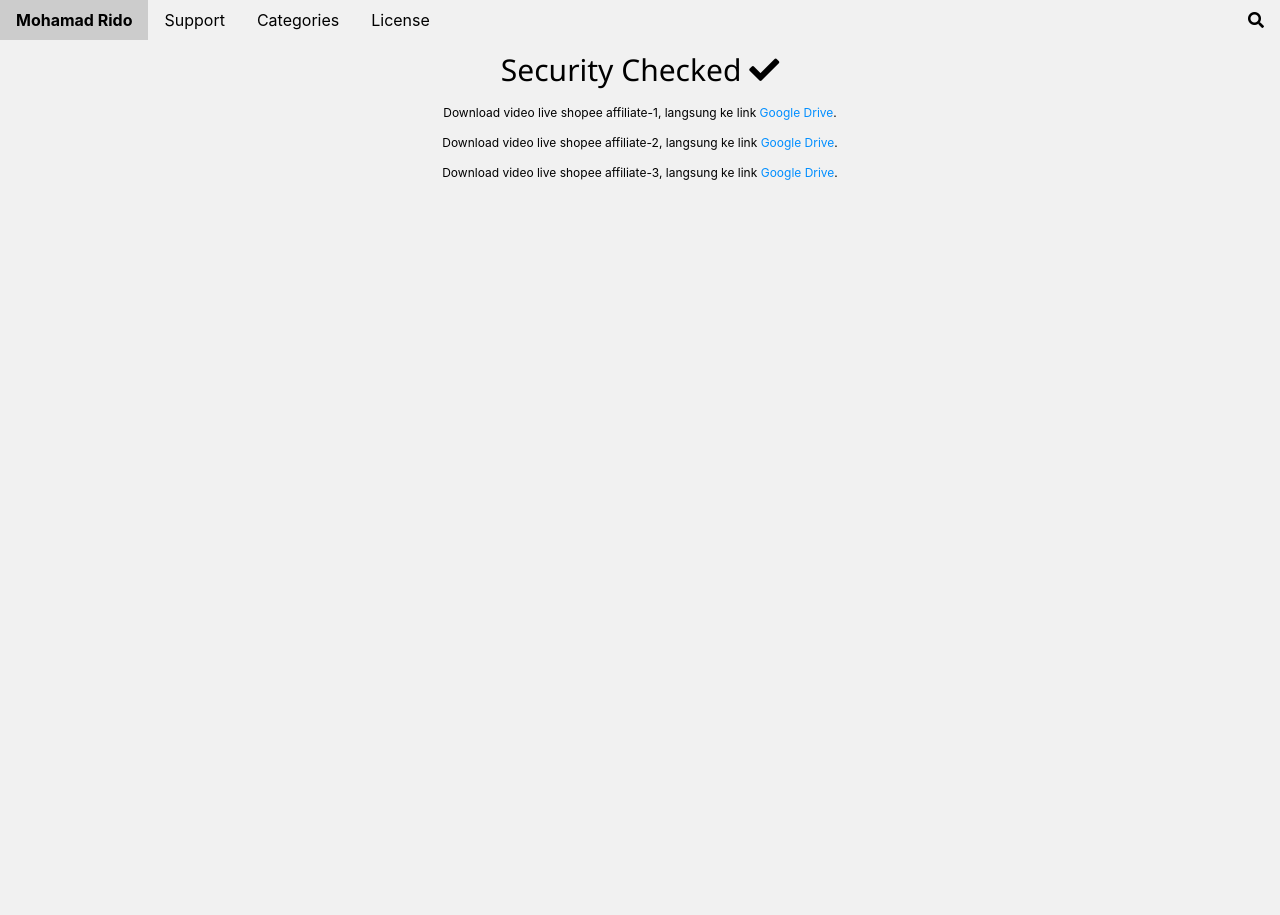
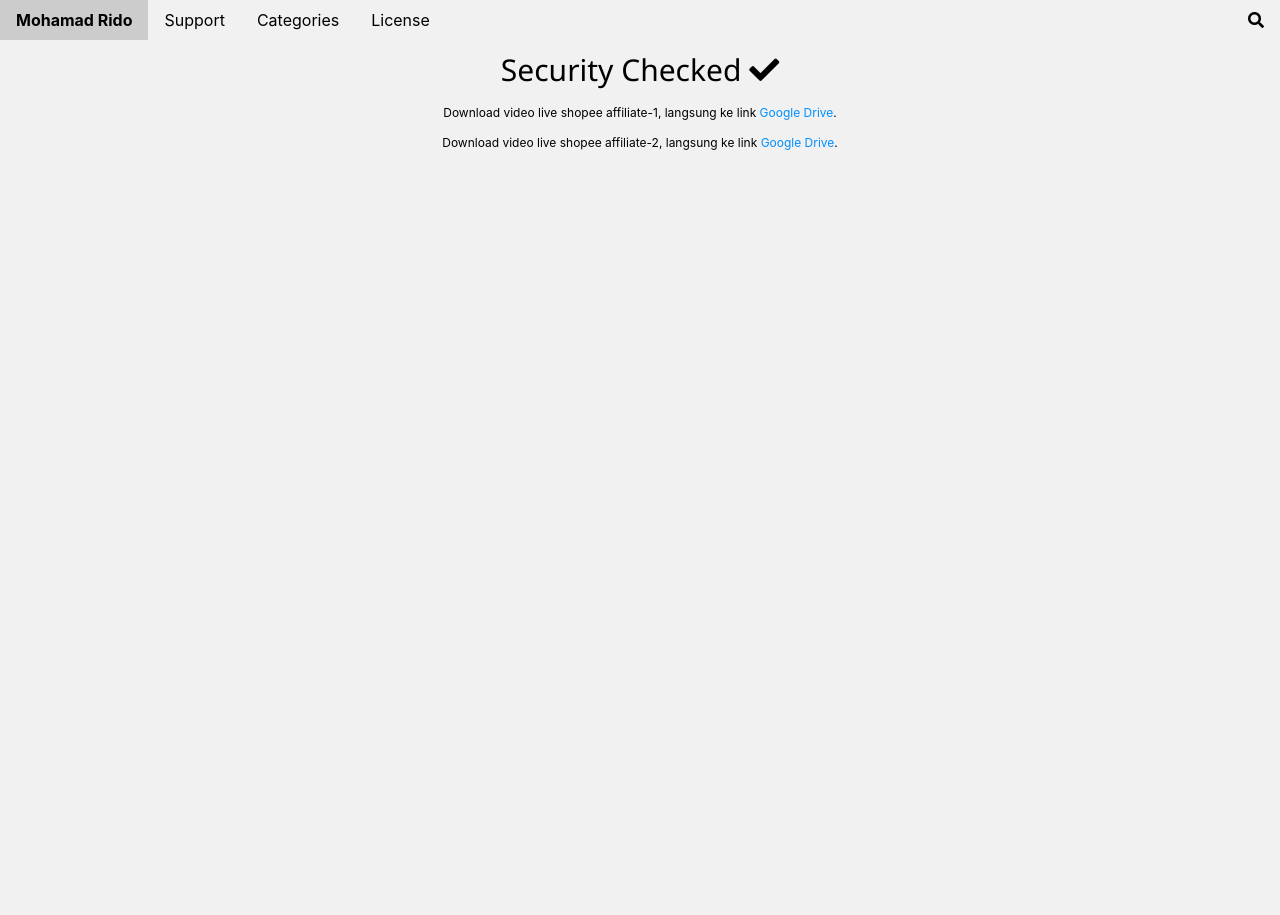
Before and after one commit to artslinux/nudc33ycmqc, a Jekyll site: the page live.html, which Jekyll copies as it is, in a window 1280 px wide. Built offline with Jekyll 4.4.1, drawn with Linux system fonts in a browser that asks for light colours.

Commit message:
Update live.html

```diff
--- a/live.html
+++ b/live.html
@@ -54,8 +54,8 @@
   </p>
   <p>Download video live shopee affiliate-2, langsung ke link <a style="color: #008eff;" href="https://drive.google.com/drive/folders/1ni2-dHlSXqbdD1APHqPYzss2hDvcMlEf">Google Drive</a>.
   </p>
-  <p>Download video live shopee affiliate-3, langsung ke link <a style="color: #008eff;" href="https://drive.google.com/drive/folders/1K6SAvEl8a6UegRGD-vFPDqD0k4Fga3IB">Google Drive</a>.
-  </p>
+  <!--p>Download video live shopee affiliate-3, langsung ke link <a style="color: #008eff;" href="https://drive.google.com/drive/folders/1K6SAvEl8a6UegRGD-vFPDqD0k4Fga3IB">Google Drive</a>.
+</p-->
 </div>
 </div>
   <!-- Search Modal -->
```
